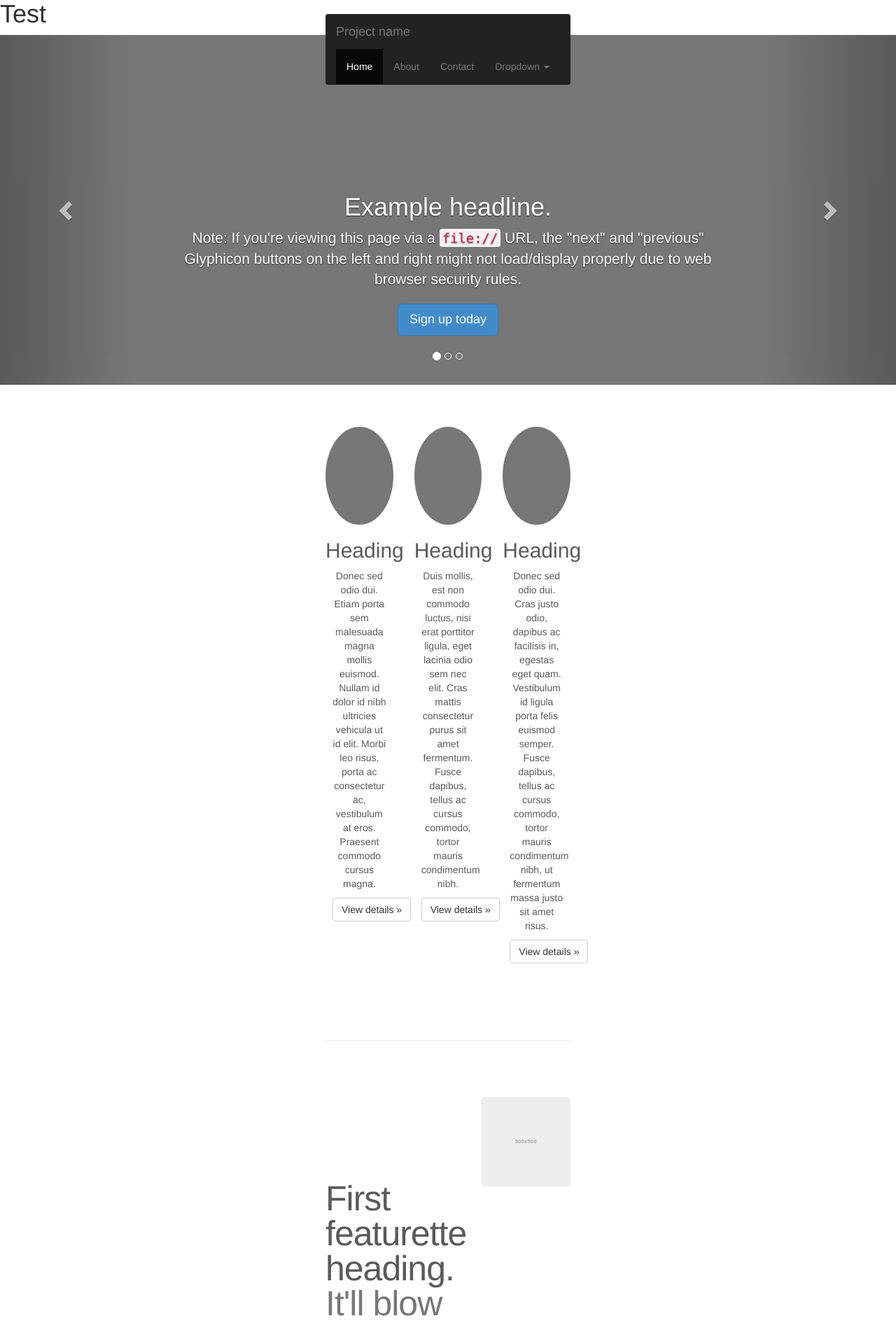
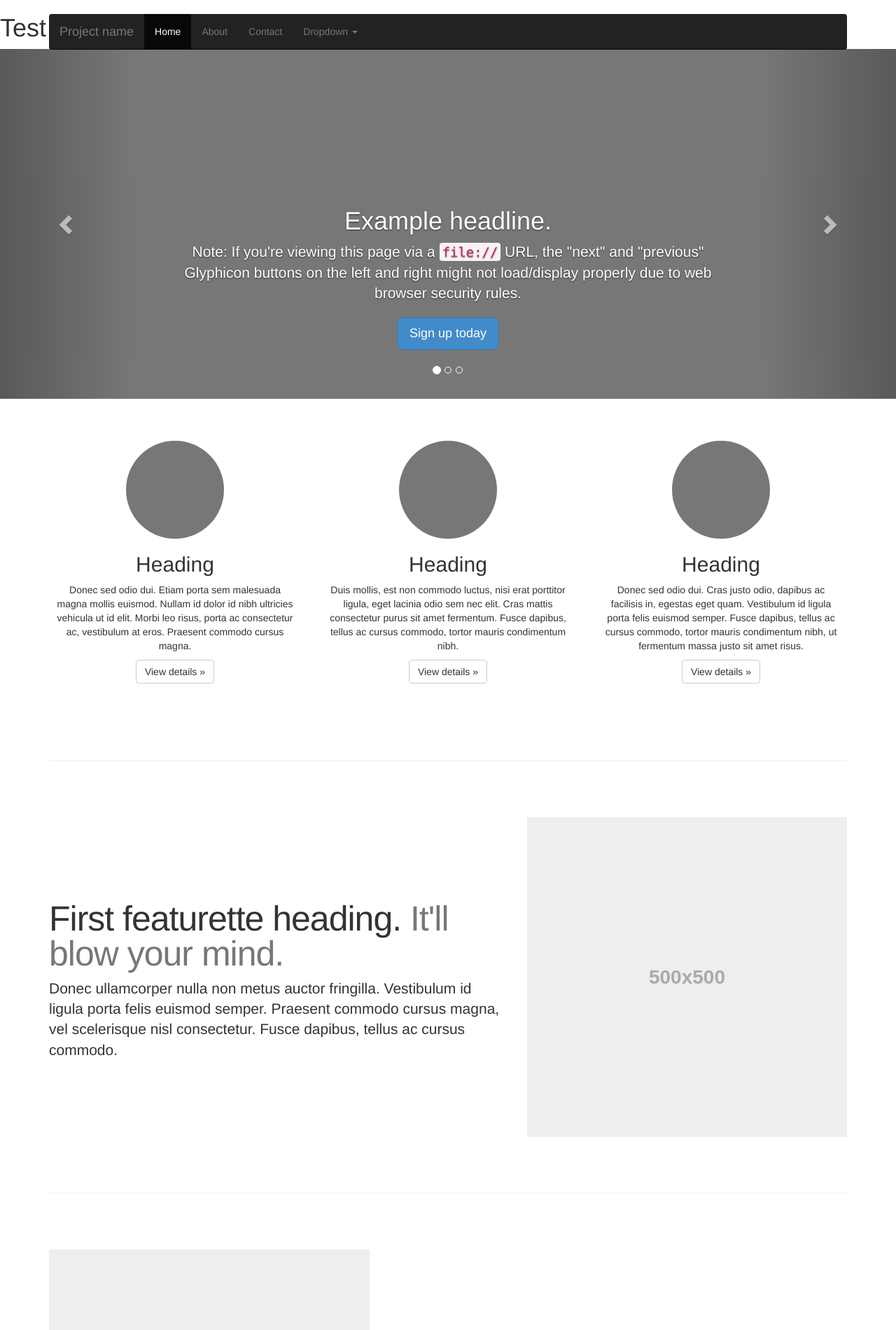
Before and after one commit to leagueofwashu/leagueofwashu.github.io, a Jekyll site: the page built from test.html, in a window 1280 px wide. Shown: the top 1901 px of the page at 70% size. Built offline with Jekyll 4.4.1, drawn with Linux system fonts in a browser that asks for light colours; nearby versions of some CDN libraries; library files that are not in the unit come from our copies; Markdown is read by kramdown in place of the engine named in the settings.

Commit message:
css fix 2

```diff
--- a/_includes/head.html
+++ b/_includes/head.html
@@ -18,7 +18,6 @@
   <link rel="stylesheet" href="{{ site.baseurl }}/public/css/style.css">
   <link rel="stylesheet" href="{{ site.baseurl }}/public/css/syntax.css">
   <link rel="stylesheet" href="{{ site.baseurl }}/public/css/bootstrap.min.css">
-  <link rel="stylesheet" href="{{ site.baseurl }}/public/css/carousel.css">
 
   <!-- FONTS -->
   <link href='http://fonts.googleapis.com/css?family=Lato:300' rel='stylesheet' type='text/css'>
--- a/index.html
+++ b/index.html
@@ -1 +1 @@
-<a href="../test.html">go here</a>
+<a href="../test">go here</a>
--- a/public/css/carousel.css
+++ /dev/null
@@ -1,134 +0,0 @@
-/* GLOBAL STYLES
--------------------------------------------------- */
-/* Padding below the footer and lighter body text */
-
-body {
-  padding-bottom: 40px;
-  color: #5a5a5a;
-}
-
-
-/* CUSTOMIZE THE NAVBAR
--------------------------------------------------- */
-
-/* Special class on .container surrounding .navbar, used for positioning it into place. */
-.navbar-wrapper {
-  position: absolute;
-  top: 0;
-  right: 0;
-  left: 0;
-  z-index: 20;
-}
-
-/* Flip around the padding for proper display in narrow viewports */
-.navbar-wrapper > .container {
-  padding-right: 0;
-  padding-left: 0;
-}
-.navbar-wrapper .navbar {
-  padding-right: 15px;
-  padding-left: 15px;
-}
-.navbar-wrapper .navbar .container {
-  width: auto;
-}
-
-
-/* CUSTOMIZE THE CAROUSEL
--------------------------------------------------- */
-
-/* Carousel base class */
-.carousel {
-  height: 500px;
-  margin-bottom: 60px;
-}
-/* Since positioning the image, we need to help out the caption */
-.carousel-caption {
-  z-index: 10;
-}
-
-/* Declare heights because of positioning of img element */
-.carousel .item {
-  height: 500px;
-  background-color: #777;
-}
-.carousel-inner > .item > img {
-  position: absolute;
-  top: 0;
-  left: 0;
-  min-width: 100%;
-  height: 500px;
-}
-
-
-/* MARKETING CONTENT
--------------------------------------------------- */
-
-/* Center align the text within the three columns below the carousel */
-.marketing .col-lg-4 {
-  margin-bottom: 20px;
-  text-align: center;
-}
-.marketing h2 {
-  font-weight: normal;
-}
-.marketing .col-lg-4 p {
-  margin-right: 10px;
-  margin-left: 10px;
-}
-
-
-/* Featurettes
-------------------------- */
-
-.featurette-divider {
-  margin: 80px 0; /* Space out the Bootstrap <hr> more */
-}
-
-/* Thin out the marketing headings */
-.featurette-heading {
-  font-weight: 300;
-  line-height: 1;
-  letter-spacing: -1px;
-}
-
-
-/* RESPONSIVE CSS
--------------------------------------------------- */
-
-@media (min-width: 768px) {
-  /* Navbar positioning foo */
-  .navbar-wrapper {
-    margin-top: 20px;
-  }
-  .navbar-wrapper .container {
-    padding-right: 15px;
-    padding-left: 15px;
-  }
-  .navbar-wrapper .navbar {
-    padding-right: 0;
-    padding-left: 0;
-  }
-
-  /* The navbar becomes detached from the top, so we round the corners */
-  .navbar-wrapper .navbar {
-    border-radius: 4px;
-  }
-
-  /* Bump up size of carousel content */
-  .carousel-caption p {
-    margin-bottom: 20px;
-    font-size: 21px;
-    line-height: 1.4;
-  }
-
-  .featurette-heading {
-    font-size: 50px;
-  }
-}
-
-@media (min-width: 992px) {
-  .featurette-heading {
-    margin-top: 120px;
-  }
-}
--- a/public/css/style.css
+++ b/public/css/style.css
@@ -1,430 +1,134 @@
-/*
- *                        ___
- *                       /\_ \
- *  _____     ___     ___\//\ \      __
- * /\ '__`\  / __`\  / __`\\ \ \   /'__`\
- * \ \ \_\ \/\ \_\ \/\ \_\ \\_\ \_/\  __/
- *  \ \ ,__/\ \____/\ \____//\____\ \____\
- *   \ \ \/  \/___/  \/___/ \/____/\/____/
- *    \ \_\
- *     \/_/
- *
- * Designed, built, and released under MIT license by @mdo. Learn more at
- * https://github.com/poole/poole.
- */
+/* GLOBAL STYLES
+-------------------------------------------------- */
+/* Padding below the footer and lighter body text */
+
+body {
+  padding-bottom: 40px;
+  color: #5a5a5a;
+}
 
 
-/*
- * Contents
- *
- * Body resets
- * Custom type
- * Messages
- * Container
- * Masthead
- * Posts and pages
- * Pagination
- * Reverse layout
- * Themes
- */
+/* CUSTOMIZE THE NAVBAR
+-------------------------------------------------- */
+
+/* Special class on .container surrounding .navbar, used for positioning it into place. */
+.navbar-wrapper {
+  position: absolute;
+  top: 0;
+  right: 0;
+  left: 0;
+  z-index: 20;
+}
+
+/* Flip around the padding for proper display in narrow viewports */
+.navbar-wrapper > .container {
+  padding-right: 0;
+  padding-left: 0;
+}
+.navbar-wrapper .navbar {
+  padding-right: 15px;
+  padding-left: 15px;
+}
+.navbar-wrapper .navbar .container {
+  width: auto;
+}
 
 
-/*
- * Body resets
- *
- * Update the foundational and global aspects of the page.
- */
+/* CUSTOMIZE THE CAROUSEL
+-------------------------------------------------- */
 
-* {
-  -webkit-box-sizing: border-box;
-     -moz-box-sizing: border-box;
-          box-sizing: border-box;
+/* Carousel base class */
+.carousel {
+  height: 500px;
+  margin-bottom: 60px;
+}
+/* Since positioning the image, we need to help out the caption */
+.carousel-caption {
+  z-index: 10;
 }
 
-html,
-body {
-  margin: 0;
-  padding: 0;
+/* Declare heights because of positioning of img element */
+.carousel .item {
+  height: 500px;
+  background-color: #777;
+}
+.carousel-inner > .item > img {
+  position: absolute;
+  top: 0;
+  left: 0;
+  min-width: 100%;
+  height: 500px;
 }
 
-html {
-  font-family: "Helvetica Neue", Helvetica, Arial, sans-serif;
-  font-size: 16px;
-  line-height: 1.5;
+
+/* MARKETING CONTENT
+-------------------------------------------------- */
+
+/* Center align the text within the three columns below the carousel */
+.marketing .col-lg-4 {
+  margin-bottom: 20px;
+  text-align: center;
 }
-@media (min-width: 38em) {
-  html {
-    font-size: 20px;
+.marketing h2 {
+  font-weight: normal;
+}
+.marketing .col-lg-4 p {
+  margin-right: 10px;
+  margin-left: 10px;
+}
+
+
+/* Featurettes
+------------------------- */
+
+.featurette-divider {
+  margin: 80px 0; /* Space out the Bootstrap <hr> more */
+}
+
+/* Thin out the marketing headings */
+.featurette-heading {
+  font-weight: 300;
+  line-height: 1;
+  letter-spacing: -1px;
+}
+
+
+/* RESPONSIVE CSS
+-------------------------------------------------- */
+
+@media (min-width: 768px) {
+  /* Navbar positioning foo */
+  .navbar-wrapper {
+    margin-top: 20px;
+  }
+  .navbar-wrapper .container {
+    padding-right: 15px;
+    padding-left: 15px;
+  }
+  .navbar-wrapper .navbar {
+    padding-right: 0;
+    padding-left: 0;
+  }
+
+  /* The navbar becomes detached from the top, so we round the corners */
+  .navbar-wrapper .navbar {
+    border-radius: 4px;
+  }
+
+  /* Bump up size of carousel content */
+  .carousel-caption p {
+    margin-bottom: 20px;
+    font-size: 21px;
+    line-height: 1.4;
+  }
+
+  .featurette-heading {
+    font-size: 50px;
   }
 }
 
-body {
-  color: #515151;
-  background-color: #fff;
-  -webkit-text-size-adjust: 100%;
-      -ms-text-size-adjust: 100%;
-}
-
-/* No `:visited` state is required by default (browsers will use `a`) */
-a {
-  color: #268bd2;
-  text-decoration: none;
-}
-a strong {
-  color: inherit;
-}
-/* `:focus` is linked to `:hover` for basic accessibility */
-a:hover,
-a:focus {
-  text-decoration: underline;
-}
-
-/* Headings */
-h1, h2, h3, h4, h5, h6 {
-  margin-bottom: .5rem;
-  font-weight: bold;
-  line-height: 1.25;
-  color: #313131;
-  text-rendering: optimizeLegibility;
-}
-h1 {
-  font-size: 2rem;
-}
-h2 {
-  margin-top: 1rem;
-  font-size: 1.5rem;
-}
-h3 {
-  margin-top: 1.5rem;
-  font-size: 1.25rem;
-}
-h4, h5, h6 {
-  margin-top: 1rem;
-  font-size: 1rem;
-}
-
-/* Body text */
-p {
-  margin-top: 0;
-  margin-bottom: 1rem;
-}
-
-strong {
-  color: #303030;
-}
-
-
-/* Lists */
-ul, ol, dl {
-  margin-top: 0;
-  margin-bottom: 1rem;
-}
-
-dt {
-  font-weight: bold;
-}
-dd {
-  margin-bottom: .5rem;
-}
-
-/* Misc */
-hr {
-  position: relative;
-  margin: 1.5rem 0;
-  border: 0;
-  border-top: 1px solid #eee;
-  border-bottom: 1px solid #fff;
-}
-
-abbr {
-  font-size: 85%;
-  font-weight: bold;
-  color: #555;
-  text-transform: uppercase;
-}
-abbr[title] {
-  cursor: help;
-  border-bottom: 1px dotted #e5e5e5;
-}
-
-/* Code */
-code,
-pre {
-  font-family: Menlo, Monaco, "Courier New", monospace;
-}
-code {
-  padding: .25em .5em;
-  font-size: 85%;
-  color: #bf616a;
-  background-color: #f9f9f9;
-  border-radius: 3px;
-}
-pre {
-  display: block;
-  margin-top: 0;
-  margin-bottom: 1rem;
-  padding: 1rem;
-  font-size: .8rem;
-  line-height: 1.4;
-  white-space: pre;
-  white-space: pre-wrap;
-  word-break: break-all;
-  word-wrap: break-word;
-  background-color: #f9f9f9;
-}
-pre code {
-  padding: 0;
-  font-size: 100%;
-  color: inherit;
-  background-color: transparent;
-}
-
-/* Pygments via Jekyll */
-.highlight {
-  margin-bottom: 1rem;
-  border-radius: 4px;
-}
-.highlight pre {
-  margin-bottom: 0;
-}
-
-/* Gist via GitHub Pages */
-.gist .gist-file {
-  font-family: Menlo, Monaco, "Courier New", monospace !important;
-}
-.gist .markdown-body {
-  padding: 15px;
-}
-.gist pre {
-  padding: 0;
-  background-color: transparent;
-}
-.gist .gist-file .gist-data {
-  font-size: .8rem !important;
-  line-height: 1.4;
-}
-.gist code {
-  padding: 0;
-  color: inherit;
-  background-color: transparent;
-  border-radius: 0;
-}
-
-/* Quotes */
-blockquote {
-  padding: .5rem 1rem;
-  margin: .8rem 0;
-  color: #7a7a7a;
-  border-left: .25rem solid #e5e5e5;
-}
-blockquote p:last-child {
-  margin-bottom: 0;
-}
-@media (min-width: 30em) {
-  blockquote {
-    padding-right: 5rem;
-    padding-left: 1.25rem;
+@media (min-width: 992px) {
+  .featurette-heading {
+    margin-top: 120px;
   }
 }
-
-img {
-  display: block;
-  max-width: 100%;
-  margin: 0 0 1rem;
-  border-radius: 5px;
-}
-
-/* Tables */
-table {
-  margin-bottom: 1rem;
-  width: 100%;
-  border: 1px solid #e5e5e5;
-  border-collapse: collapse;
-}
-td,
-th {
-  padding: .25rem .5rem;
-  border: 1px solid #e5e5e5;
-}
-tbody tr:nth-child(odd) td,
-tbody tr:nth-child(odd) th {
-  background-color: #f9f9f9;
-}
-
-
-/*
- * Custom type
- *
- * Extend paragraphs with `.lead` for larger introductory text.
- */
-
-.lead {
-  font-size: 1.25rem;
-  font-weight: 300;
-}
-
-
-/*
- * Messages
- *
- * Show alert messages to users. You may add it to single elements like a `<p>`,
- * or to a parent if there are multiple elements to show.
- */
-
-.message {
-  margin-bottom: 1rem;
-  padding: 1rem;
-  color: #717171;
-  background-color: #f9f9f9;
-}
-
-
-/*
- * Container
- *
- * Center the page content.
- */
-
-.container {
-  max-width: 38rem;
-  padding-left:  1rem;
-  padding-right: 1rem;
-  margin-left:  auto;
-  margin-right: auto;
-}
-
-
-/*
- * Masthead
- *
- * Super small header above the content for site name and short description.
- */
-
-.masthead {
-  padding-top:    1rem;
-  padding-bottom: 1rem;
-  margin-bottom: 3rem;
-}
-.masthead-title {
-  margin-top: 0;
-  margin-bottom: 0;
-  color: #505050;
-}
-.masthead-title a {
-  color: #505050;
-}
-.masthead-title small {
-  font-size: 75%;
-  font-weight: 400;
-  color: #c0c0c0;
-  letter-spacing: 0;
-}
-
-
-/*
- * Posts and pages
- *
- * Each post is wrapped in `.post` and is used on default and post layouts. Each
- * page is wrapped in `.page` and is only used on the page layout.
- */
-
-.page,
-.post {
-  margin-bottom: 4em;
-}
-
-/* Blog post or page title */
-.page-title,
-.post-title,
-.post-title a {
-  color: #303030;
-}
-.page-title,
-.post-title {
-  margin-top: 0;
-}
-
-/* Meta data line below post title */
-.post-date {
-  display: block;
-  margin-top: -.5rem;
-  margin-bottom: 1rem;
-  color: #9a9a9a;
-}
-
-/* Related posts */
-.related {
-  padding-top: 2rem;
-  padding-bottom: 2rem;
-  border-top: 1px solid #eee;
-}
-.related-posts {
-  padding-left: 0;
-  list-style: none;
-}
-.related-posts h3 {
-  margin-top: 0;
-}
-.related-posts li small {
-  font-size: 75%;
-  color: #999;
-}
-.related-posts li a:hover {
-  color: #268bd2;
-  text-decoration: none;
-}
-.related-posts li a:hover small {
-  color: inherit;
-}
-
-
-/*
- * Pagination
- *
- * Super lightweight (HTML-wise) blog pagination. `span`s are provide for when
- * there are no more previous or next posts to show.
- */
-
-.pagination {
-  overflow: hidden; /* clearfix */
-  margin-left: -1rem;
-  margin-right: -1rem;
-  font-family: "PT Sans", Helvetica, Arial, sans-serif;
-  color: #ccc;
-  text-align: center;
-}
-
-/* Pagination items can be `span`s or `a`s */
-.pagination-item {
-  display: block;
-  padding: 1rem;
-  border: 1px solid #eee;
-}
-.pagination-item:first-child {
-  margin-bottom: -1px;
-}
-
-/* Only provide a hover state for linked pagination items */
-a.pagination-item:hover {
-  background-color: #f5f5f5;
-}
-
-@media (min-width: 30em) {
-  .pagination {
-    margin: 3rem 0;
-  }
-  .pagination-item {
-    float: left;
-    width: 50%;
-  }
-  .pagination-item:first-child {
-    margin-bottom: 0;
-    border-top-left-radius:    4px;
-    border-bottom-left-radius: 4px;
-  }
-  .pagination-item:last-child {
-    margin-left: -1px;
-    border-top-right-radius:    4px;
-    border-bottom-right-radius: 4px;
-  }
-}
```
